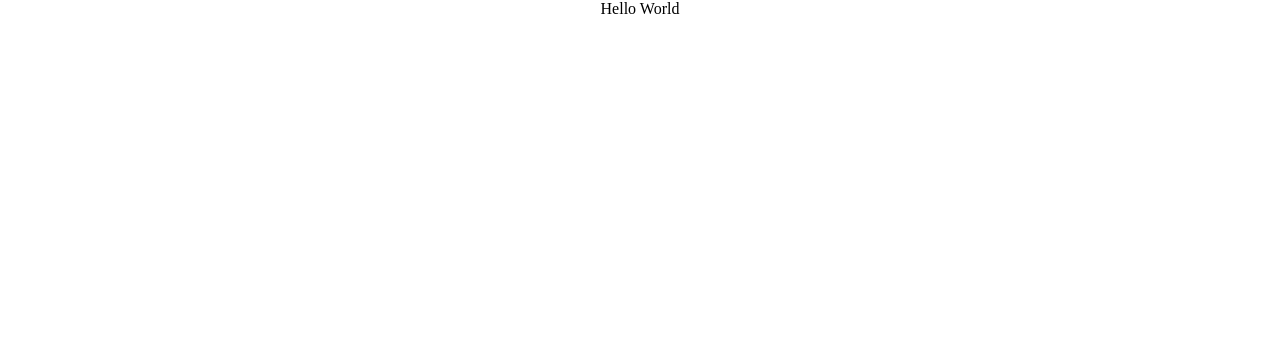
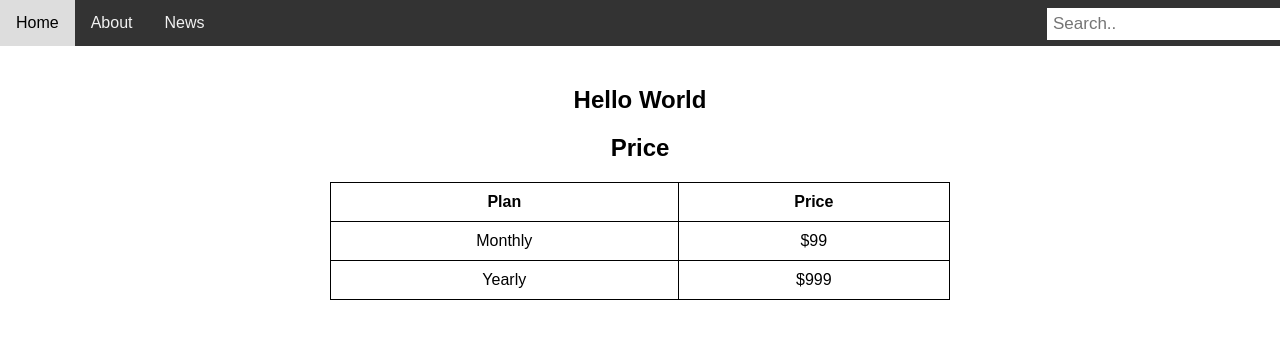
Before and after one commit to mksabareesh92/github-demo-lab-1, a plain HTML site: page index.html in a window 1280 px wide. Drawn offline with Linux system fonts and the light colour scheme.

Commit message:
added the price

```diff
--- a/index.html
+++ b/index.html
@@ -1,25 +1,106 @@
 <!DOCTYPE html>
 <html lang="en">
+<head>
     <meta charset="UTF-8">
     <meta name="viewport" content="width=device-width, initial-scale=1.0">
     <title>Hello World</title>
     <style>
         body {
             margin: 0;
-            padding: 0;
-            display: flex;
-            justify-content: center;
-            align-items: flex-start;
-            height: 100vh;
+            font-family: Arial, sans-serif;
+        }
+        .navbar {
+            overflow: hidden;
+            background-color: #333;
+        }
+        .navbar a {
+            float: left;
+            display: block;
+            color: #f2f2f2;
+            text-align: center;
+            padding: 14px 16px;
+            text-decoration: none;
+        }
+        .navbar a:hover {
+            background-color: #ddd;
+            color: black;
+        }
+        .navbar .search-container {
+            float: right;
+        }
+        .navbar input[type=text] {
+            padding: 6px;
+            margin-top: 8px;
+            font-size: 17px;
+            border: none;
+        }
+        .navbar .search-container button {
+            float: right;
+            padding: 6px 10px;
+            margin-top: 8px;
+            margin-right: 16px;
+            background: #ddd;
+            font-size: 17px;
+            border: none;
+            cursor: pointer;
+        }
+        .navbar .search-container button:hover {
+            background: #ccc;
+        }
+        .container {
+            padding: 20px;
         }
         .top-text {
             font-weight: bold;
             font-size: 24px;
+            text-align: center;
             margin-top: 20px; /* Adjust the margin as needed */
+        }
+        table {
+            width: 50%;
+            margin: 20px auto;
+            border-collapse: collapse;
+        }
+        table, th, td {
+            border: 1px solid black;
+        }
+        th, td {
+            padding: 10px;
+            text-align: center;
         }
     </style>
 </head>
 <body>
-    <div class="centered-text">Hello World</div>
+    <div class="navbar">
+        <a href="#home">Home</a>
+        <a href="#about">About</a>
+        <a href="#news">News</a>
+        <div class="search-container">
+            <form action="/search">
+                <input type="text" placeholder="Search.." name="search">
+
+            </form>
+        </div>
+    </div>
+
+    <div class="container">
+        <div class="top-text">Hello World</div>
+
+        <h2 style="text-align:center;">Price</h2>
+        <table>
+            <tr>
+                <th>Plan</th>
+                <th>Price</th>
+            </tr>
+            <tr>
+                <td>Monthly</td>
+                <td>$99</td>
+            </tr>
+            <tr>
+                <td>Yearly</td>
+                <td>$999</td>
+            </tr>
+        </table>
+    </div>
 </body>
 </html>
```
